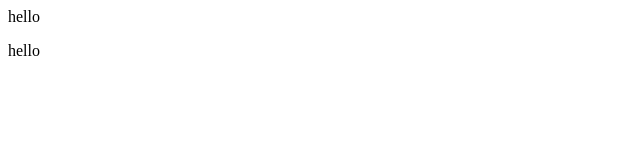
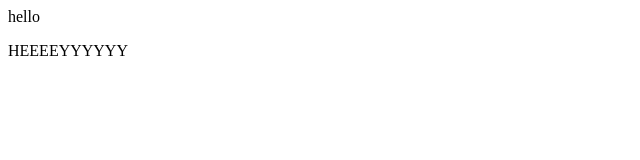
Before and after one commit to Madhuris12/html, a plain HTML site: page index.html in a window 1280 px wide. Shown: the full height of the page, 0-640 px from the left. Drawn offline with Linux system fonts and the light colour scheme.

Commit message:
modified

```diff
--- a/index.html
+++ b/index.html
@@ -4,5 +4,5 @@
 </head>
 <body>
 hello</body>
-<p>hello</p>
+<p>HEEEEYYYYYY</p>
 </html>
```
